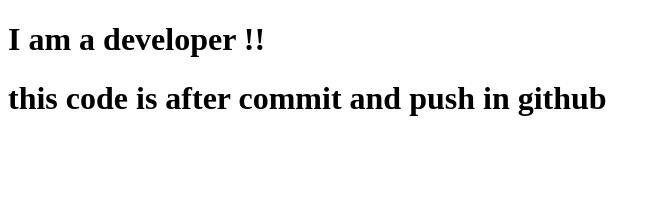
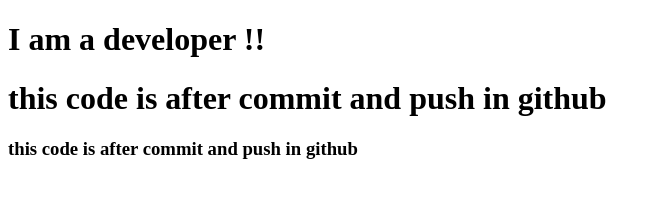
Before and after one commit to ShahidulIslam32/shahidul-port, a plain HTML site: page index.html in a window 1280 px wide. Shown: the whole page, without its empty margins (0-660 px from the left). Drawn offline with Linux system fonts and the light colour scheme.

Commit message:
try webstram

```diff
--- a/index.html
+++ b/index.html
@@ -9,5 +9,6 @@
 <body>
     <h1>I am a developer !!</h1>
     <h1>this code is after commit and push in github</h1>
+    <h3>this code is after commit and push in github</h3>
 </body>
 </html>
```
